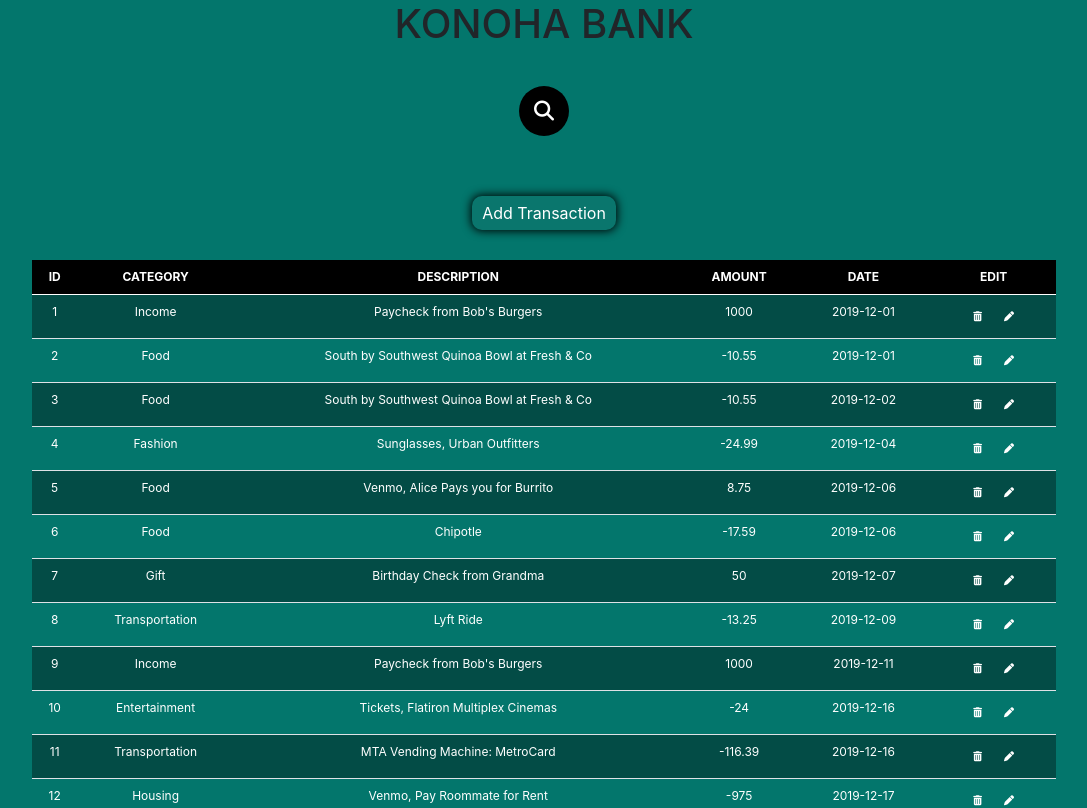
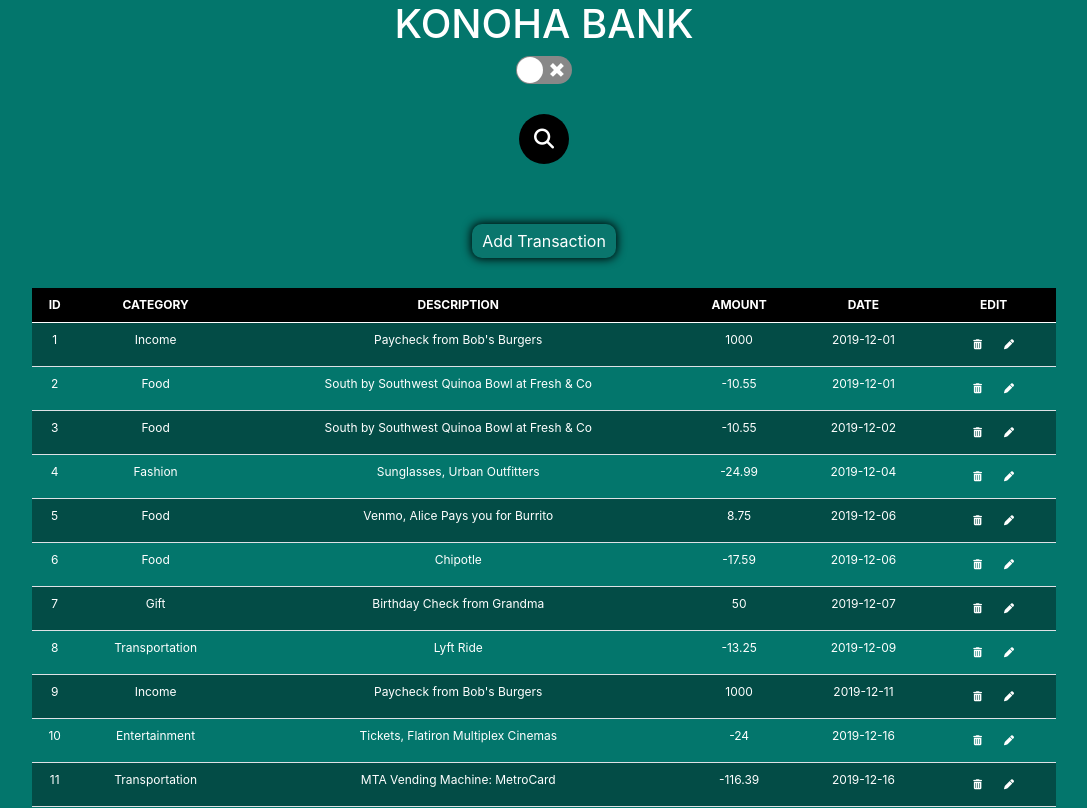
Before and after one commit to Bisinle/Bank-of-Flatiron, a React (Create React App) app: page / in a window 1280 px wide. Shown: the top 808 px of the page, without its empty margins (96-1183 px from the left). Built offline with nearby package versions, Linux system fonts and the light colour scheme; data requests are answered from the project's data file.

Commit message:
added a theme switch toggle button and implimented the functionality

```diff
--- a/package.json
+++ b/package.json
@@ -9,6 +9,7 @@
     "react": "^18.2.0",
     "react-dom": "^18.2.0",
     "react-scripts": "5.0.1",
+    "react-switch": "^7.0.0",
     "web-vitals": "^2.1.4"
   },
   "scripts": {
--- a/src/App.js
+++ b/src/App.js
@@ -1,14 +1,19 @@
 import React from "react";
 import { useState, useEffect } from "react";
+import ReactSwitch from "react-switch";
+import { createContext } from "react";
 import TransactionList from "./Component/TransactionList";
 import Styles from "./Component/styles/Styles.css";
 import TransactionForm from "./Component/TransactionForm";
 import SearchBar from "./Component/SearchBar";
+
+const themeContext = createContext(null);
 function App() {
   const [transactions, setTransactions] = useState([]);
   const [watchedByEffect, setWatchedByEffect] = useState(false);
   const [showForm, setShowForm] = useState(false);
   const [searchInput, setSearchInput] = useState("");
+  const [theme, setTheme] = useState("light");
 
   //
   //
@@ -64,9 +69,17 @@ function App() {
     setShowForm(!showForm);
   }
   const btnText = showForm ? "close Form " : "Add Transaction";
+  function toggleSwitchHnadler() {
+    if (theme === "light") {
+      setTheme("dark");
+    } else {
+      setTheme("light");
+    }
+  }
   return (
-    <div className="App">
+    <div className="App" id={theme}>
       <h1>KONOHA BANK</h1>
+      <ReactSwitch onChange={toggleSwitchHnadler} checked={theme === "dark"} />
 
       <SearchBar searchInput={searchInput} setSearchInput={setSearchInput} />
       <button className="add-form" onClick={addTransaction}>
--- a/src/Component/TransactionList.js
+++ b/src/Component/TransactionList.js
@@ -31,6 +31,9 @@ function TransactionList({ transactions, onDeleteTransaction, searchInput }) {
     .filter((currentTransaction) => {
       if (
         currentTransaction.description
+          .toLowerCase()
+          .includes(searchInput.toLowerCase()) ||
+        currentTransaction.category
           .toLowerCase()
           .includes(searchInput.toLowerCase())
       ) {
--- a/src/Component/styles/Styles.css
+++ b/src/Component/styles/Styles.css
@@ -6,6 +6,14 @@
 body {
   background: #03766c;
   text-align: center;
+}
+#light {
+  background-color: var(--mainColor);
+  color: white;
+}
+#dark {
+  background-color: #111;
+  color: white;
 }
 
 .App {
@@ -46,6 +54,9 @@ body {
   background-color: #000000;
   padding-right: 40px;
   color: white;
+}
+.input-search #dark {
+  background-color: yellow;
 }
 .input-search::placeholder {
   color: var(--secondaryColor);
```
Also changed, not shown: 1 other file (tests, documents, lock files or other folders).
